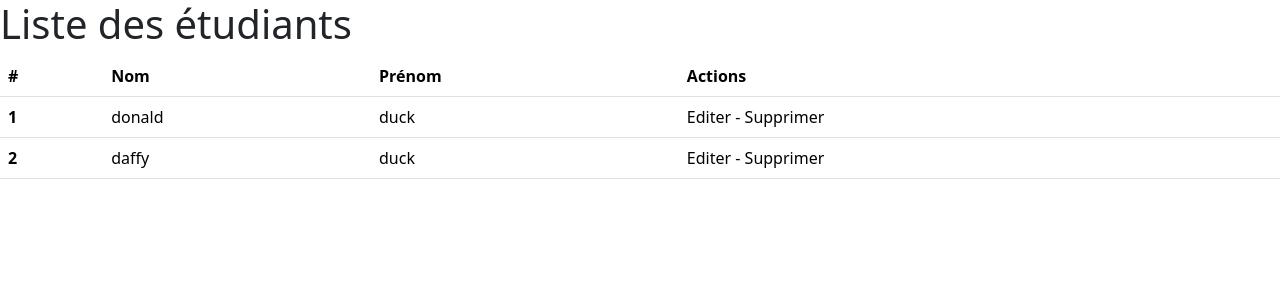
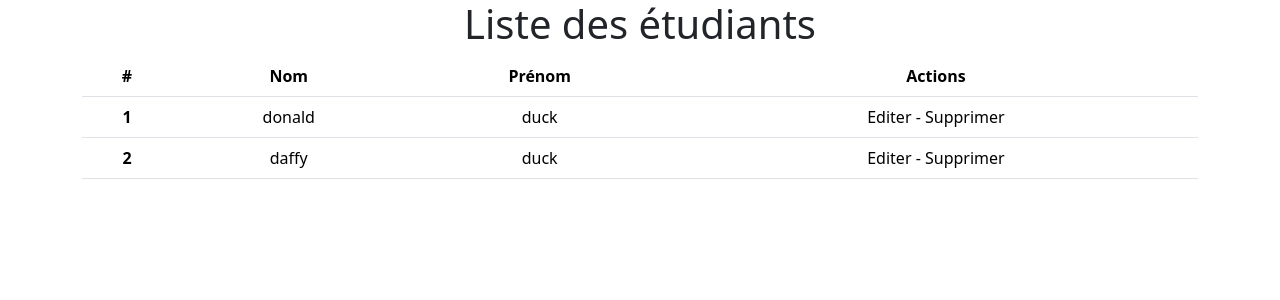
Before and after one commit to LiliwoL/PHP-Gestion-Stages-Etudiants, a PHP site: page /index_next_gen.php in a window 1280 px wide. Shown: the top 300 px of the page. Run offline with PHP 8.4, Linux system fonts and the light colour scheme; data comes from the database, SQL or seed files in the repository.

Commit message:
autopush

```diff
--- a/index.php
+++ b/index.php
@@ -24,6 +24,9 @@
 
 </head>
 <body>
+    <div class="container text-center">
+        <div class="row align-items-center">
+            <div class="col">
                 <h1>Liste des étudiants</h1>
                 <table class="table">
                     <thead>
@@ -53,6 +56,9 @@
                 </table>
 
                 <a href="edit.php" class="btn btn-primary">Ajout</a>
+            </div>
+        </div>
+    </div>
 
     <script src="https://cdn.jsdelivr.net/npm/bootstrap@5.3.0-alpha3/dist/js/bootstrap.bundle.min.js" integrity="sha384-ENjdO4Dr2bkBIFxQpeoTz1HIcje39Wm4jDKdf19U8gI4ddQ3GYNS7NTKfAdVQSZe" crossorigin="anonymous"></script>
 </body>
--- a/index_next_gen.php
+++ b/index_next_gen.php
@@ -31,10 +31,16 @@
 
 </head>
 <body>
-    <!--
-        Affichage HTML généré
-    -->
-    <?= $output; ?>
+    <div class="container text-center">
+        <div class="row align-items-center">
+            <div class="col">
+                <!--
+                    Affichage HTML généré
+                -->
+                <?= $output; ?>
+            </div>
+        </div>
+    </div>
 
     <script src="https://cdn.jsdelivr.net/npm/bootstrap@5.3.0-alpha3/dist/js/bootstrap.bundle.min.js" integrity="sha384-ENjdO4Dr2bkBIFxQpeoTz1HIcje39Wm4jDKdf19U8gI4ddQ3GYNS7NTKfAdVQSZe" crossorigin="anonymous"></script>
 </body>
```
Also changed, not shown: README.md. Lines whose indentation alone changed are shown as unchanged.
